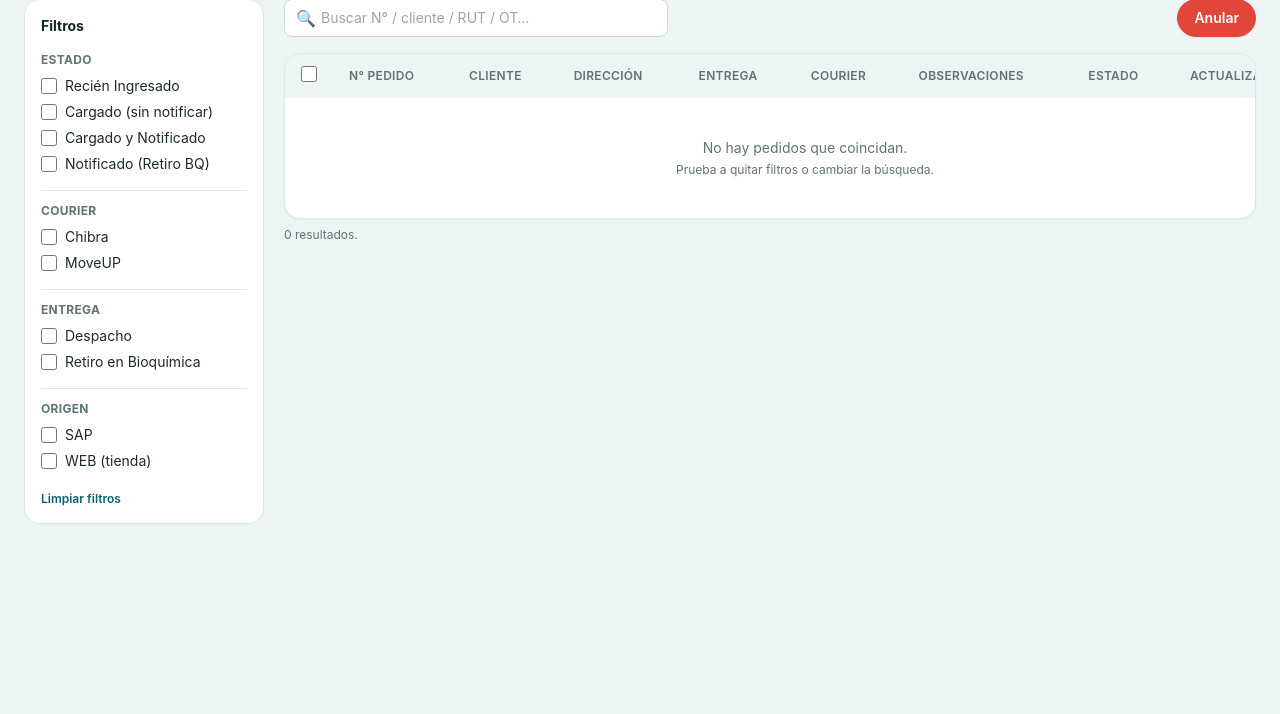
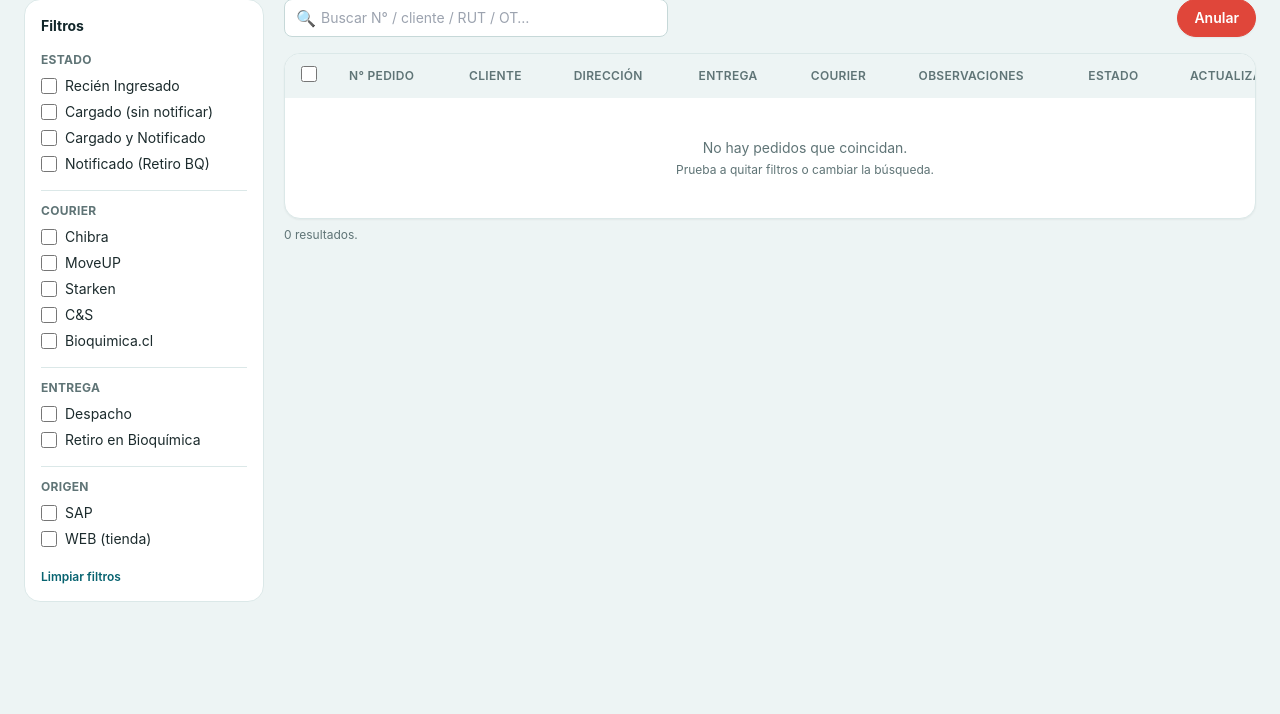
Before and after one commit to FelipeMv2301/Gestor-BQ, a Django app: page /pedidos/mis-pedidos/ in a window 1280 px wide. Shown: the part 166-880 px from the top of the page. Before the commit the page ends 690 px from the top, so only its background shows below. Run offline with Django 5.2, Linux system fonts and the light colour scheme; the visitor is signed in with stand-in values (Sample User, id 1); data that the repository does not hold is empty; style sheets or scripts are compiled from the project's sources.

Commit message:
fix: mejoras al courier

```diff
--- a/templates/partials/_filtros_pedidos.html
+++ b/templates/partials/_filtros_pedidos.html
@@ -9,6 +9,9 @@
   <span class="text-xs font-bold uppercase tracking-wide text-muted mb-0.5">Courier</span>
   <label class="flex items-center gap-2 cursor-pointer text-sm"><input type="checkbox" name="courier" value="CHIBRA" data-filtro class="accent-brand w-4 h-4" {% if 'CHIBRA' in sel_courier %}checked{% endif %}> Chibra</label>
   <label class="flex items-center gap-2 cursor-pointer text-sm"><input type="checkbox" name="courier" value="MOVEUP" data-filtro class="accent-brand w-4 h-4" {% if 'MOVEUP' in sel_courier %}checked{% endif %}> MoveUP</label>
+  <label class="flex items-center gap-2 cursor-pointer text-sm"><input type="checkbox" name="courier" value="STARKEN" data-filtro class="accent-brand w-4 h-4" {% if 'STARKEN' in sel_courier %}checked{% endif %}> Starken</label>
+  <label class="flex items-center gap-2 cursor-pointer text-sm"><input type="checkbox" name="courier" value="CYS" data-filtro class="accent-brand w-4 h-4" {% if 'CYS' in sel_courier %}checked{% endif %}> C&S</label>
+  <label class="flex items-center gap-2 cursor-pointer text-sm"><input type="checkbox" name="courier" value="BIOQUIMICACL" data-filtro class="accent-brand w-4 h-4" {% if 'BIOQUIMICACL' in sel_courier %}checked{% endif %}> Bioquimica.cl</label>
 </div>
 <div class="flex flex-col gap-1.5 border-t border-line pt-3">
   <span class="text-xs font-bold uppercase tracking-wide text-muted mb-0.5">Entrega</span>
```
